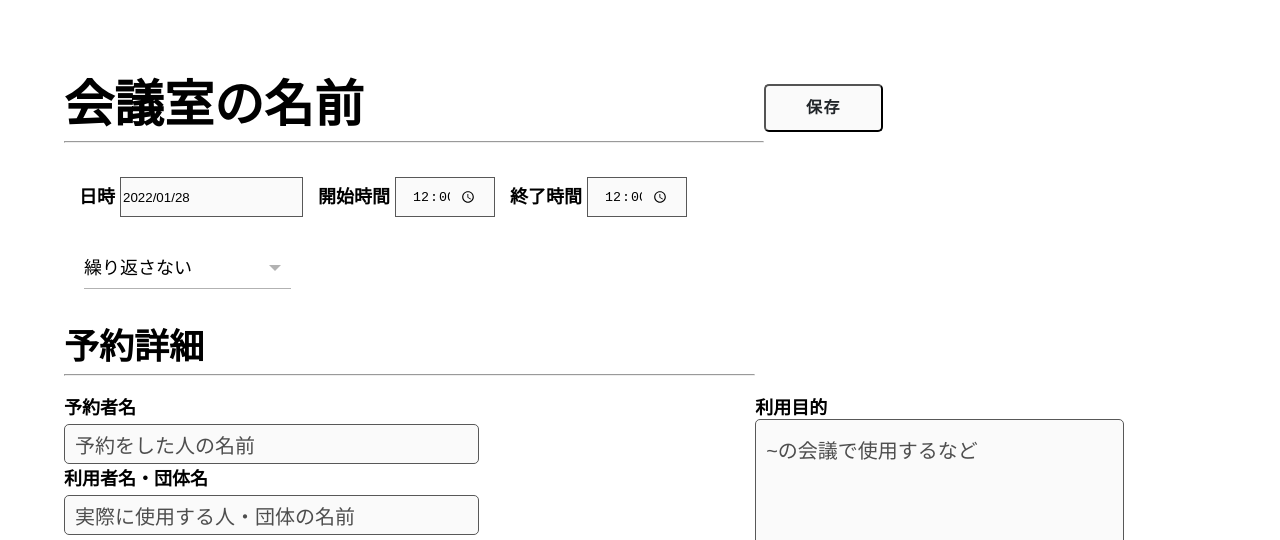
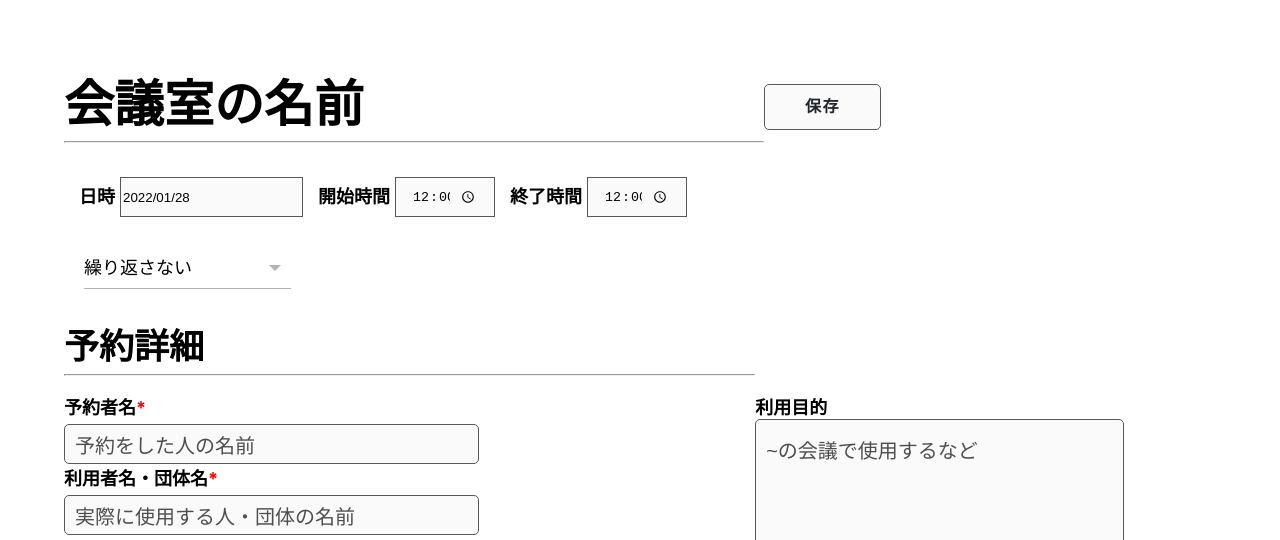
Before and after one commit to Hansyo/MR-UNRED-FRONT, a React (Create React App) app: page /reserve in a window 1280 px wide. Shown: the top 540 px of the page. Built offline with nearby package versions, Linux system fonts and the light colour scheme.

Commit message:
必須マーク(赤いアスタリスクを)足した

```diff
--- a/src/pages/ReservePage.css
+++ b/src/pages/ReservePage.css
@@ -10,6 +10,12 @@
 .reserve--event-label {
   font-size: 18px;
   font-weight: bold;
+}
+
+C {
+  font-size: 18px;
+  font-weight: bold;
+  color: #ff0000;
 }
 
 b {
@@ -69,6 +75,7 @@ button.reserve-saveButton {
   letter-spacing: 0.1em;
   color: #212529;
   border-radius: 0.5rem;
+  border: 1px solid #585858;
 }
 .reserve-saveButton--red,
 a.reserve-saveButton--red {
--- a/src/pages/ReservePage.jsx
+++ b/src/pages/ReservePage.jsx
@@ -129,7 +129,7 @@ const ReservePage = () => {
         <div className="reserve--event-user">
           <div className="reserve--event-form">
             <div className="flexbox">
-              <div className="reserve--event-label">予約者名</div>
+              <div className="reserve--event-label">予約者名<c>*</c></div>
               <Input
                 value={reserverName}
                 onChange={setReserverName}
@@ -141,7 +141,7 @@ const ReservePage = () => {
 
           <div className="reserve--event-form">
             <div className="flexbox">
-              <div className="reserve--event-label">利用者名・団体名</div>
+              <div className="reserve--event-label">利用者名・団体名<c>*</c></div>
               <Input
                 value={guestName}
                 onChange={setGuestName}
```
